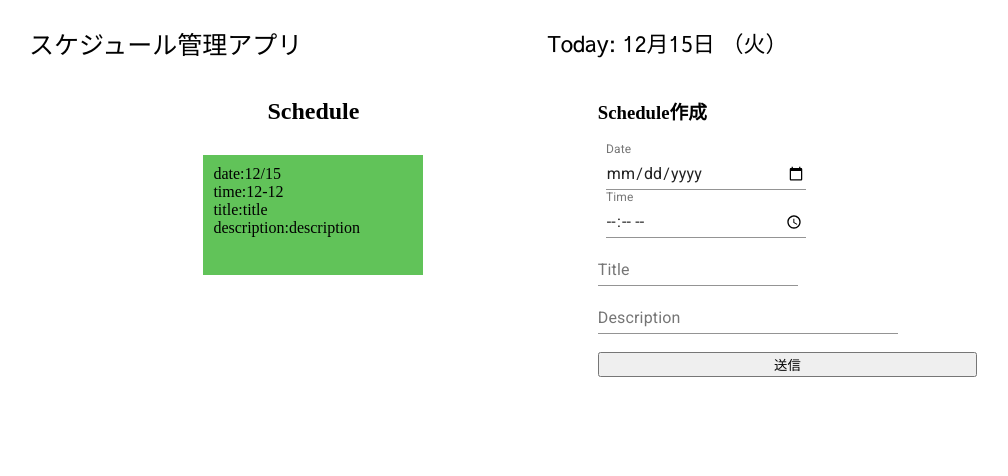
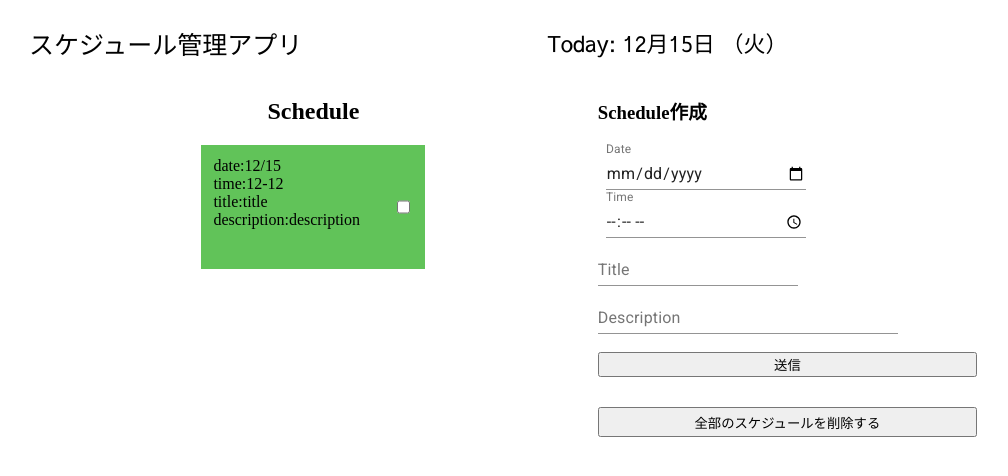
Before and after one commit to kannoRyo/dateForm, a React (Create React App) app: page / in a window 1280 px wide. Shown: the top 476 px of the page, without its empty margins (137-1145 px from the left). Built offline with nearby package versions, Linux system fonts and the light colour scheme.

Commit message:
削除機能追加

```diff
--- a/src/components/App.js
+++ b/src/components/App.js
@@ -37,7 +37,10 @@ const useStyles = makeStyles({
   board:{
     width: '200px',
     height: '100px',
-    padding: '10px',
+    margin:'20px',
+    padding:'12px',
+    display:'flex',
+    justifyContent:'space-between',
     backgroundColor: '#61C359',
   }
 })
--- a/src/components/InputSchedule.JS
+++ b/src/components/InputSchedule.JS
@@ -1,6 +1,8 @@
 import React ,{useState}from 'react'
 import { makeStyles } from '@material-ui/core/styles';
-import {ADD_SCHEDULE, } from '../action/index'
+import {
+    ADD_SCHEDULE, DELETE_ALL_SCHEDULS
+} from '../action/index'
 
 import DatePicker from './DatePicker'
 import Timepicker from './TimePicker'
@@ -70,6 +72,14 @@ const Inputschedule = ({inputschedule,dispatch,state})=>{
         // console.log(e.target.value)
     }
 
+    const deleteAllShedules = (e)=>{
+        e.preventDefault()
+
+        dispatch({
+            type:DELETE_ALL_SCHEDULS
+        })
+    }
+
     return(
         <div className={inputschedule}>
         <h3>Schedule作成</h3>
@@ -81,6 +91,7 @@ const Inputschedule = ({inputschedule,dispatch,state})=>{
 
             <br/><button>送信</button>
         </form>
+        <button onClick={(e)=>deleteAllShedules(e)} style={{width:'100%',height:'30px' ,margin:'30px 0'}}>全部のスケジュールを削除する</button>
         </div>
     )
 }
--- a/src/components/ScheduleBoard.js
+++ b/src/components/ScheduleBoard.js
@@ -1,6 +1,8 @@
 import React ,{useEffect}from 'react'
 import ScheduleElement from './ScheduleElement'
-import {SORT_SCHEDULE} from '../action'
+import {
+    SORT_SCHEDULE,
+} from '../action'
 
 const ScheduleBoard = ({scheduleBoard,state,dispatch,board})=>{
     useEffect(()=>{
@@ -8,18 +10,27 @@ const ScheduleBoard = ({scheduleBoard,state,dispatch,board})=>{
             type: SORT_SCHEDULE
         })
     },)
+    console.log(state)
+
+
 
     return(
+        <>
         <div className={scheduleBoard} Align="center">
             <h2>Schedule</h2>
             {
-                state.map((schedule,i)=>{
-                    return(
-                        <ScheduleElement  schedule={schedule} board={board} key={i}/>
-                    )
-                })
+                state.length
+                ?
+                    state.map((schedule,i)=>{
+                        return(
+                            <ScheduleElement  schedule={schedule} board={board} key={i} dispatch={dispatch}/>
+                        )
+                    })
+                :
+                'Schedule is nothing to do!'
             }
         </div>
+        </>
     )
 }
 
--- a/src/components/ScheduleElement.js
+++ b/src/components/ScheduleElement.js
@@ -1,19 +1,31 @@
 import React from 'react'
+import {DELETE_SCHEDULE} from '../action/index'
 
-const scheduleElement = ({schedule,board})=>{
+const scheduleElement = ({schedule,board,dispatch})=>{
     const month = schedule.date.substring(5,7)
     const date = schedule.date.substring(8)
     const time = schedule.time
     const title = schedule.title
     const description = schedule.description
+    const id = schedule.id
+
+    const deleteSchedule = (e) =>{
+        e.preventDefault()
+        dispatch({
+            type: DELETE_SCHEDULE,
+            id: id
+        })
+    }
+
     return(
-        <div>
-            <p Align="left" style={{margin: '30px '}} className={board}>
+        <div className={board}>
+            <p Align="left" style={{margin:'0'}}>
                 date:{`${month}/${date}`} <br/>
                 time:{time} <br/>
                 title:{title} <br/>
                 description:{description}
             </p>
+            <input type="checkbox" onChange={(e)=>deleteSchedule(e)}/>
         </div>
     )
 }
--- a/src/reducer/schedules.js
+++ b/src/reducer/schedules.js
@@ -45,11 +45,14 @@ const schedules = (state =[],action) =>{
             })
             return state
         case DELETE_SCHEDULE:
-            break
+            state = state.filter((schedule)=>{
+                return schedule.id !== action.id
+            })
+            return state
         case DELETE_ALL_SCHEDULS:
-            break
+            return state=[]
         default:
-            return state=[]
+            return state
     }
 }
 
```
Also changed, not shown: 1 other file (tests, documents, lock files or other folders).
